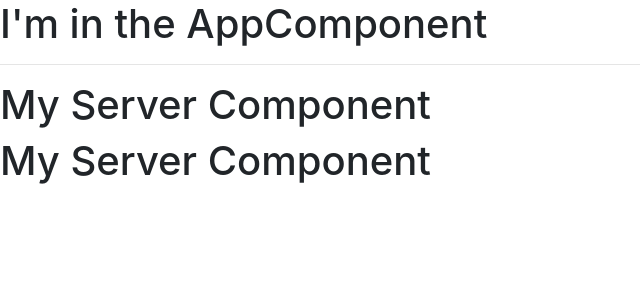
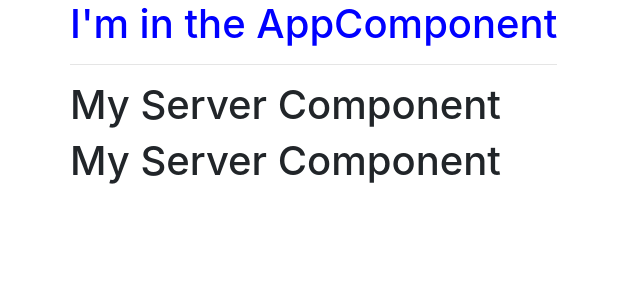
Before and after one commit to yadav-rah/my-firts-angular-app, an Angular app: page / in a window 1280 px wide. Shown: the top 300 px of the page, without its empty margins (0-640 px from the left). Built offline with nearby package versions, Linux system fonts and the light colour scheme.

Commit message:
working with component styling

```diff
--- a/src/app/app.component.css
+++ b/src/app/app.component.css
@@ -0,0 +1,3 @@
+h1 {
+    color: blue;
+}
--- a/src/app/app.component.html
+++ b/src/app/app.component.html
@@ -1,5 +1,9 @@
-<!-- <input type="text" [(ngModel)]="name">
-<p>{{ name }}</p> -->
-<h1>I'm in the AppComponent</h1>
-<hr>
-<app-servers></app-servers>
+<div class="container">
+    <div class="row">
+        <div class="col-xs-12">
+            <h1>I'm in the AppComponent</h1>
+            <hr>
+            <app-servers></app-servers>
+        </div>
+    </div>
+</div>
```
